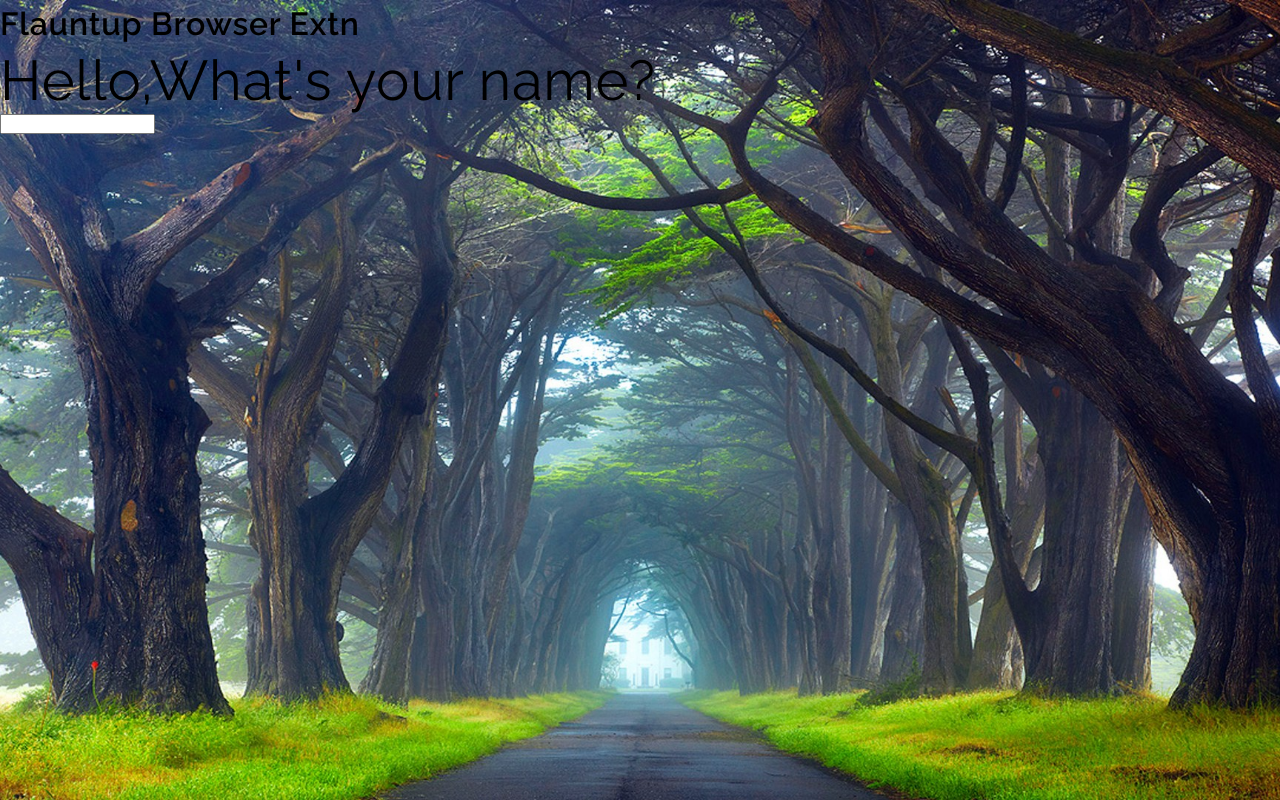
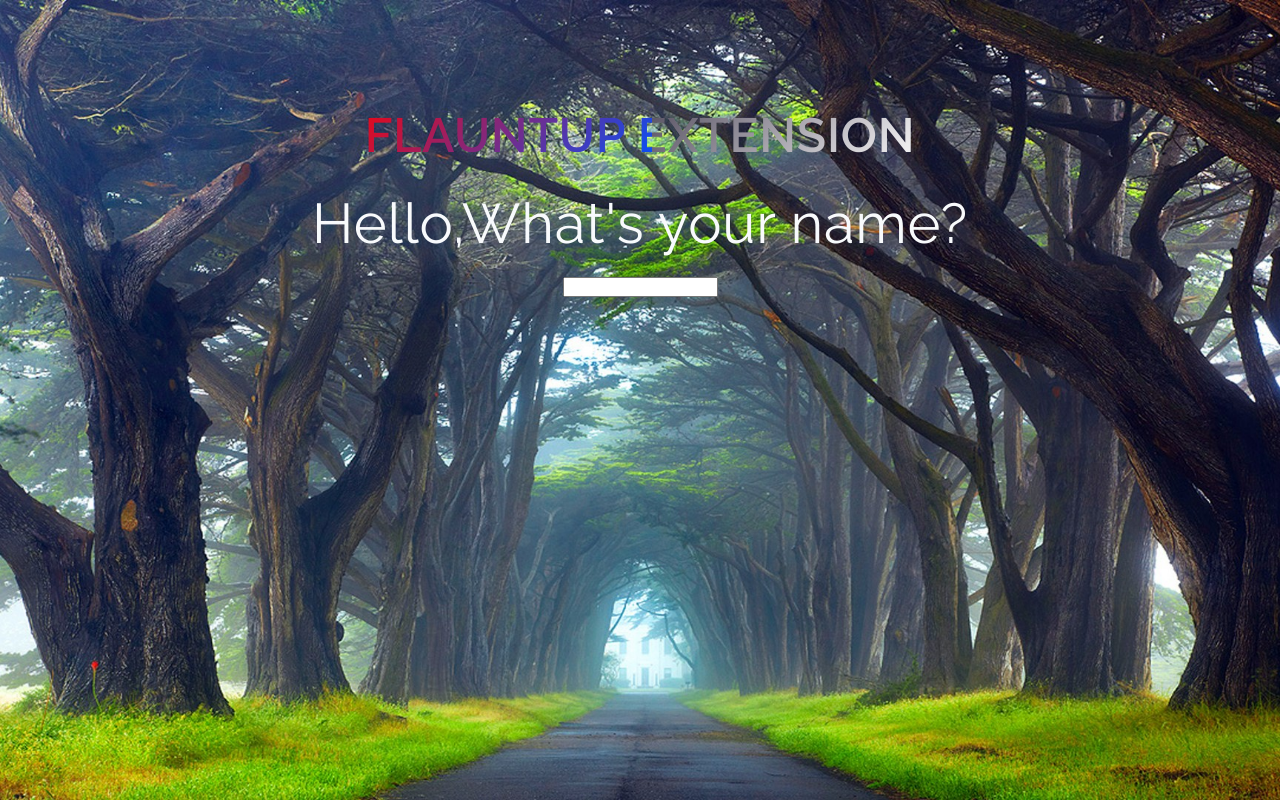
Before and after one commit to Abhirawat623/Flauntup-extension, a React (Create React App) app: page / in a window 1280 px wide. Built offline with nearby package versions, Linux system fonts and the light colour scheme.

Commit message:
headings

```diff
--- a/src/page/home/home.css
+++ b/src/page/home/home.css
@@ -1,4 +1,36 @@
 .heading-1 {
     font-size: 3.5rem;
     line-height: 4rem;
+    color:var( --text-color-primary);
   }
+  .home-container{
+    padding: 6.2rem;}
+
+  .main-heading
+  {
+     text-transform: uppercase;
+    background-image: linear-gradient(
+      -225deg,
+      rgb(84, 78, 95) 0%,
+      #ffffff 29%,
+      #ff0000 67%,
+      #0051ff 100%
+    );
+    background-size: auto auto;
+    background-clip: border-box;
+    background-size: 200% auto;
+    color: #fff;
+    background-clip: text;
+    text-fill-color: transparent;
+    -webkit-background-clip: text;
+    -webkit-text-fill-color: transparent;
+    animation: textclip 2s linear infinite;
+    display: inline-block;
+        font-size: 3rem;
+  }
+
+  @keyframes textclip {
+    to {
+      background-position: 200% center;
+    }
+  }
--- a/src/page/home/home.js
+++ b/src/page/home/home.js
@@ -4,8 +4,8 @@ export const Home =()=>{
 
     return(
 
-         <div class="home-container">
-           <h1 className="main-heading">Flauntup Browser Extn</h1>
+         <div class="home-container d-flex gap align-center justify-center direction-column">
+           <h1 className="main-heading">Flauntup Extension</h1>
              <div className="name-heading">
                  <span className="heading-1">Hello,What's your name?</span>
              </div>
```
